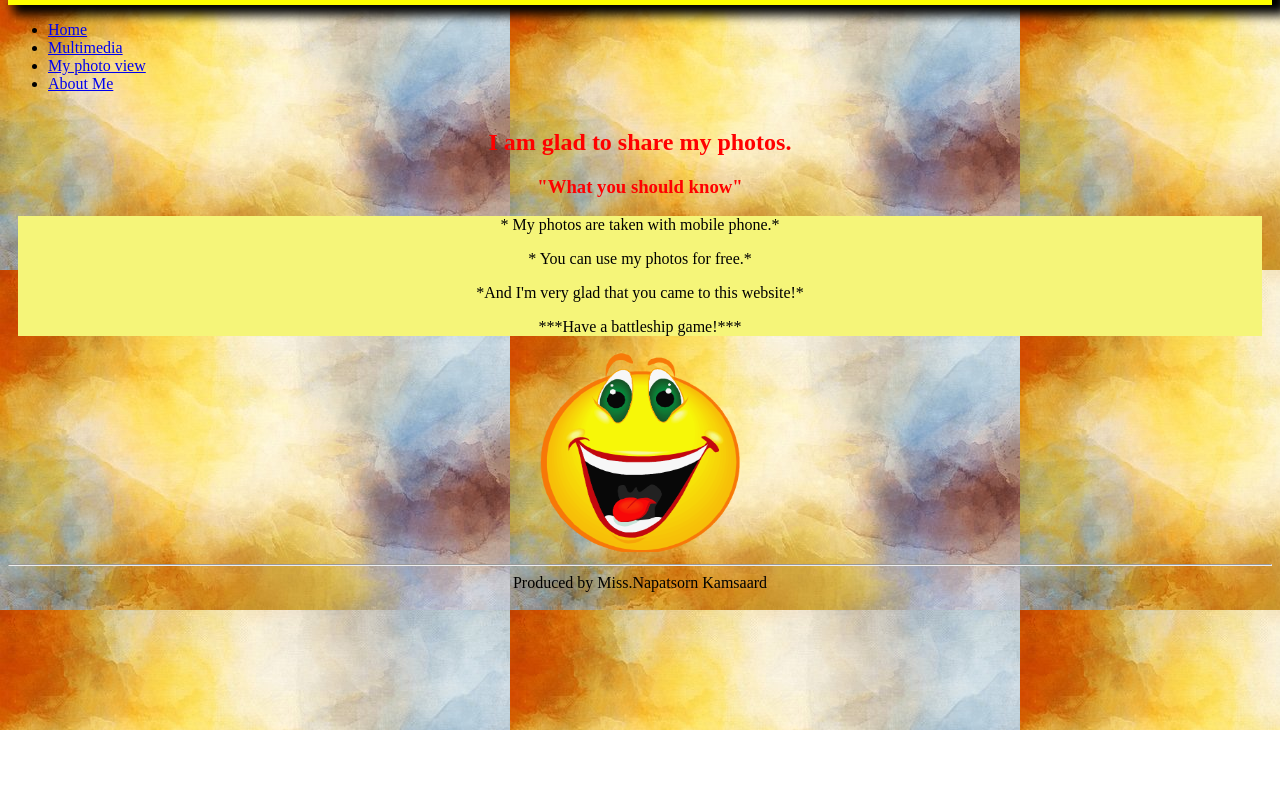
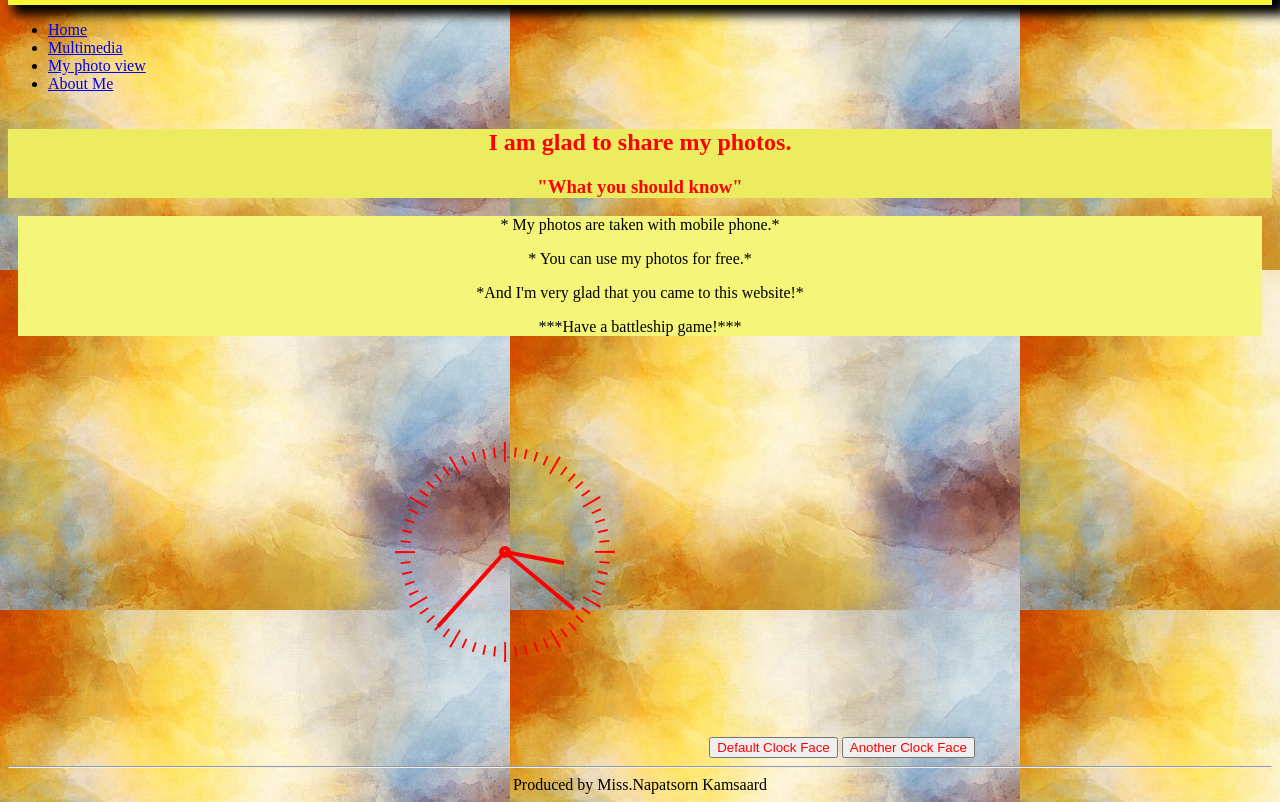
Before and after one commit to fernlolloi/-Personal-Website-Project, a plain HTML site: page index.html in a window 1280 px wide. Shown: the part 70-872 px from the top of the page. Before the commit the page ends 800 px from the top, so only its background shows below. Drawn offline with Linux system fonts and the light colour scheme.

Commit message:
add clock

```diff
--- a/css/index.css
+++ b/css/index.css
@@ -9,6 +9,7 @@ footer{
 }
 article{
     color: red;
+background: rgb(236, 236, 96);
 }
 main{
     text-align: center;
@@ -25,7 +26,7 @@ img{
     height: 200px;
 }
 header{
-    background: yellow;
+    background: rgb(247, 247, 53);
     text-align: center;
     box-shadow: 10px 5px 10px 5px;
 }
@@ -34,3 +35,6 @@ aside{
     margin: 10px;
 
 }
+button{
+    color: red;
+}
--- a/index.html
+++ b/index.html
@@ -3,6 +3,7 @@
     <meta charset="UTF-8">
     <title>Wellcome to my world</title>
     <link rel="stylesheet" href="css/index.css">
+
 </html>
 <body>
     <header>
@@ -14,6 +15,7 @@
             <li><a href="multimedia.html" class="menu">Multimedia</a></li>
             <li><a href="myphoto.html" class="menu">My photo view</a></li>
             <li><a href="aboutme.html" class="menu">About Me</a></li> </ul>
+
     </nav>
     <main>
         <article>
@@ -26,7 +28,16 @@
             <p>*And I'm very glad that you came to this website!*</p>
             <p>***Have a battleship game!***</p>
         </aside>
-        <img src="photo/HAPPY.png">
+
+        <canvas id="myClock" height="400" width="400">
+                Your browser doesn't support JavaScript or canvas.
+            </canvas>
+
+            <button type="button" id="btnDefault">Default Clock Face</button>
+            <button type="button" id="btnAnother">Another Clock Face</button>
+            <script src="script/clock.js"></script>
+        <script src="script/clock.js"></script>
+
     </main>
             <footer>
                 <hr>
--- /dev/null
+++ b/script/clock.js
@@ -0,0 +1,181 @@
+
+(function () {
+    `use strict`;
+    var canvas = document.querySelector(`#myClock`),
+        canvasContext = canvas.getContext(`2d`),
+        getbtnDefault = document.querySelector(`#btnDefault`),
+        getbtnAnother = document.querySelector(`#btnAnother`),
+        cX = canvas.width / 2,
+        cY = canvas.width / 2,
+        endX,
+        endY,
+        radius = 100,
+        date,
+        hours,
+        minutes,
+        seconds;
+    initTime();
+
+    if (canvasContext.getContext) {
+        drawClock();
+    } else {
+
+    }
+    setInterval(animateClock, 1000);
+
+    //get your system time
+    function initTime() {
+        date = new Date();
+        hours = date.getHours() % 12;
+        minutes = date.getMinutes();
+        seconds = date.getSeconds();
+    }
+
+
+    //animate the clock
+    function animateClock() {
+        clearCanvas();
+        refreshTime();
+        drawClock();
+    }
+
+    //clear the canvas
+    function clearCanvas() {
+        canvasContext.clearRect(0, 0, canvas.width, canvas.height);
+    }
+
+    //refresh time after 1 second
+    function refreshTime() {
+        seconds += 1;
+        if (Math.floor((seconds / 60)) != 0) { minutes += 1; seconds %= 60; }
+        if (Math.floor((minutes / 60)) != 0) { hours += 1; minutes %= 60; }
+    }
+
+    //draw or redraw Clock after time refresh function is called
+    function drawClock() {
+        drawClockBackground();
+        drawSecHand();
+        drawMinutesHand();
+        drawHoursHand();
+    }
+
+
+    function drawHand(beginX, beginY, endX, endY) {
+        canvasContext.beginPath();
+        canvasContext.moveTo(beginX, beginY);
+        canvasContext.lineTo(endX, endY);
+        canvasContext.stroke();
+        canvasContext.closePath();
+    }
+
+    //draw Hand for minutes
+    function drawMinutesHand() {
+        var rotationUnit = minutes + seconds / 60,
+            rotationFactor = Math.PI / 30,
+            rotation = rotationUnit * rotationFactor,
+            handLength = 0.9 * radius;
+        endX = cX + handLength * Math.sin(rotation);
+        endY = cY - handLength * Math.cos(rotation);
+        drawHand(cX, cY, endX, endY);
+    }
+
+    //draw Hand for hours
+    function drawHoursHand() {
+        var rotationUnit = 5 * hours + minutes / 12,
+            rotationFactor = Math.PI / 30,
+            rotation = rotationUnit * rotationFactor,
+            handLength = 0.6 * radius;
+        endX = cX + handLength * Math.sin(rotation);
+        endY = cY - handLength * Math.cos(rotation);
+        drawHand(cX, cY, endX, endY);
+    }
+
+
+    function drawArcAtPosition(cX, cY, radius, startAngle, endAngle, counterClockwise, lineWidth) {
+        canvasContext.beginPath();
+        canvasContext.arc(cX, cY, radius, startAngle, endAngle, counterClockwise);
+        canvasContext.lineWidth = lineWidth;
+        canvasContext.strokeStyle = "red";
+        canvasContext.stroke();
+        canvasContext.closePath();
+    }
+
+    function drawLittleCircle(cX, cY) {
+        drawArcAtPosition(cX, cY, 4, 0 * Math.PI, 2 * Math.PI, false, 4);
+    }
+    //draw Hand for second
+    function drawSecHand() {
+        var rotationUnit = seconds
+            rotationFactor = Math.PI / 30,
+            rotation = rotationUnit * rotationFactor,
+            handLength = 1 * radius;
+        endX = cX + handLength * Math.sin(rotation);
+        endY = cY - handLength * Math.cos(rotation);
+        drawHand(cX, cY, endX, endY);
+    }
+
+    function drawDefault() {
+        var correction = 1 / 300,
+            shiftUnit = 1 / 170,
+            shiftFactor = 1/ 30,
+            angleInitialPosition = 2,
+            angleCurrentPositionBegin = 0,
+            angleCurrentPositionEnd = 0,
+            repeat = 60,
+            lineWidth = 10;
+        for (var i=0; i < repeat; i+=1) {
+            angleCurrentPositionBegin = angleInitialPosition - (i * shiftFactor) - correction;
+            angleCurrentPositionEnd = angleCurrentPositionBegin + shiftUnit;
+            if (i % 5 == 0) lineWidth = 20;
+            else lineWidth = 10;
+            drawArcAtPosition(cX, cY, radius, angleCurrentPositionBegin * Math.PI, angleCurrentPositionEnd * Math.PI, false, lineWidth);
+        }
+        drawLittleCircle(cX, cY);
+    }
+
+    function drawAnother() {
+        canvasContext.beginPath();
+        canvasContext.strokeStyle = "#21c2ea";
+        canvasContext.arc(200, 200, radius, 0 , 2*Math.PI);
+        canvasContext.fillStyle = "black";
+        canvasContext.fill();
+        canvasContext.closePath();
+        drawNumber();
+    }
+
+    //Another clock face
+    function drawNumber() {
+        var ang;
+        var num;
+        canvasContext.font = radius * 0.2 + "px arial";
+        canvasContext.textBaseline = "middle";
+        canvasContext.textAlign = "center";
+        canvasContext.fillStyle = '#006c7c';
+        for (num = 1; num <= 12; num++) {
+           if (num ==1 ||num ==2 || num == 3 ||num ==4 || num ==5 ||num == 6 || num ==7 ||num ==8 ||num == 9 ||num ==10 || num ==11 ||num == 12) {
+                ang = num * Math.PI / 6;
+                canvasContext.rotate(ang);
+                canvasContext.translate(0, -radius * 0.8);
+                canvasContext.rotate(-ang);
+                canvasContext.fillText(num.toString(), cX, cY);
+                canvasContext.rotate(ang);
+                canvasContext.translate(0, radius * 0.8);
+                canvasContext.rotate(-ang);
+           }
+        }
+    }
+
+    function drawClockBackground() {
+        drawDefault();
+        getbtnDefault.addEventListener('click',btnSelectDefault,false);
+        getbtnAnother.addEventListener('click',btnSelectAnother,false);
+    }
+
+    function btnSelectDefault() {
+        drawClockBackground = drawDefault;
+    }
+
+    function btnSelectAnother() {
+        drawClockBackground = drawAnother;
+    }
+})();
```
Also changed, not shown: aboutme.html (+2 -0 lines), css/main.css (line endings or trailing spaces).
